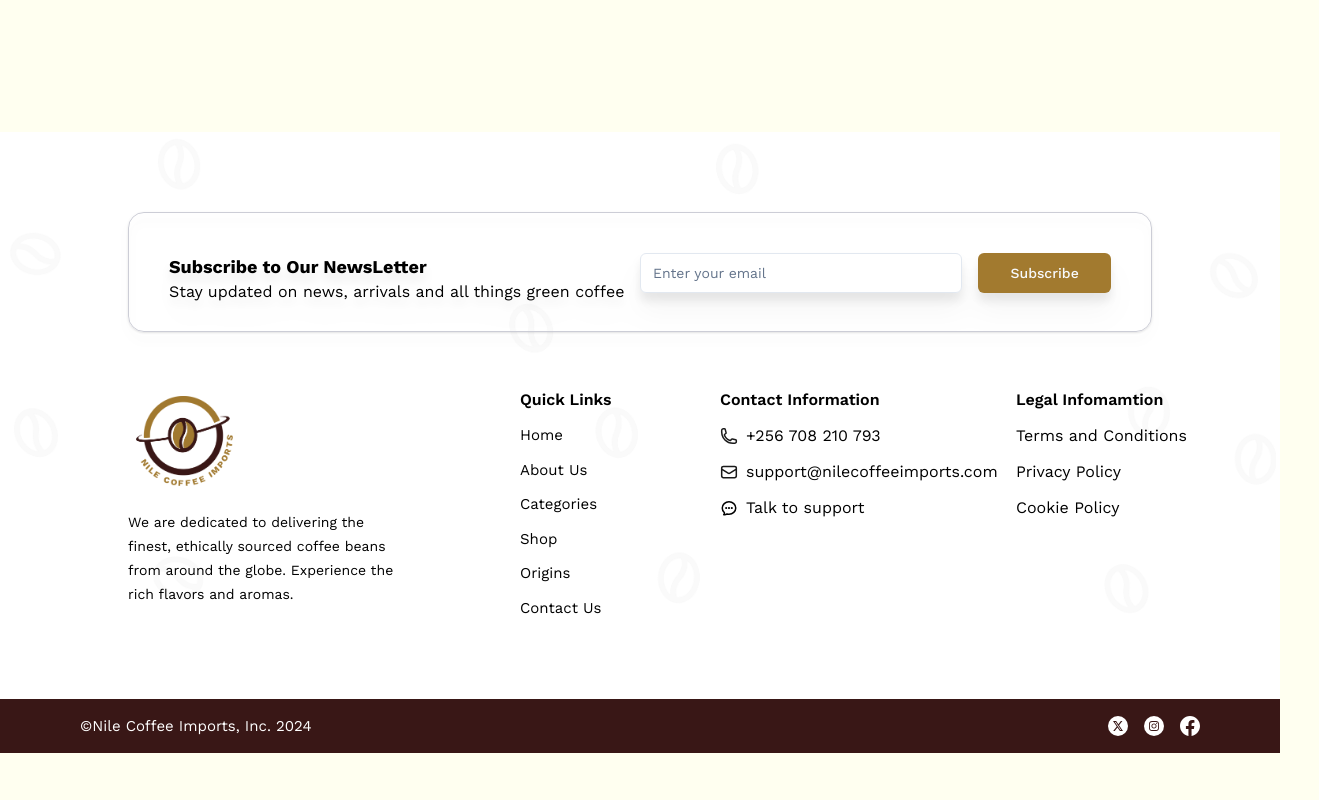
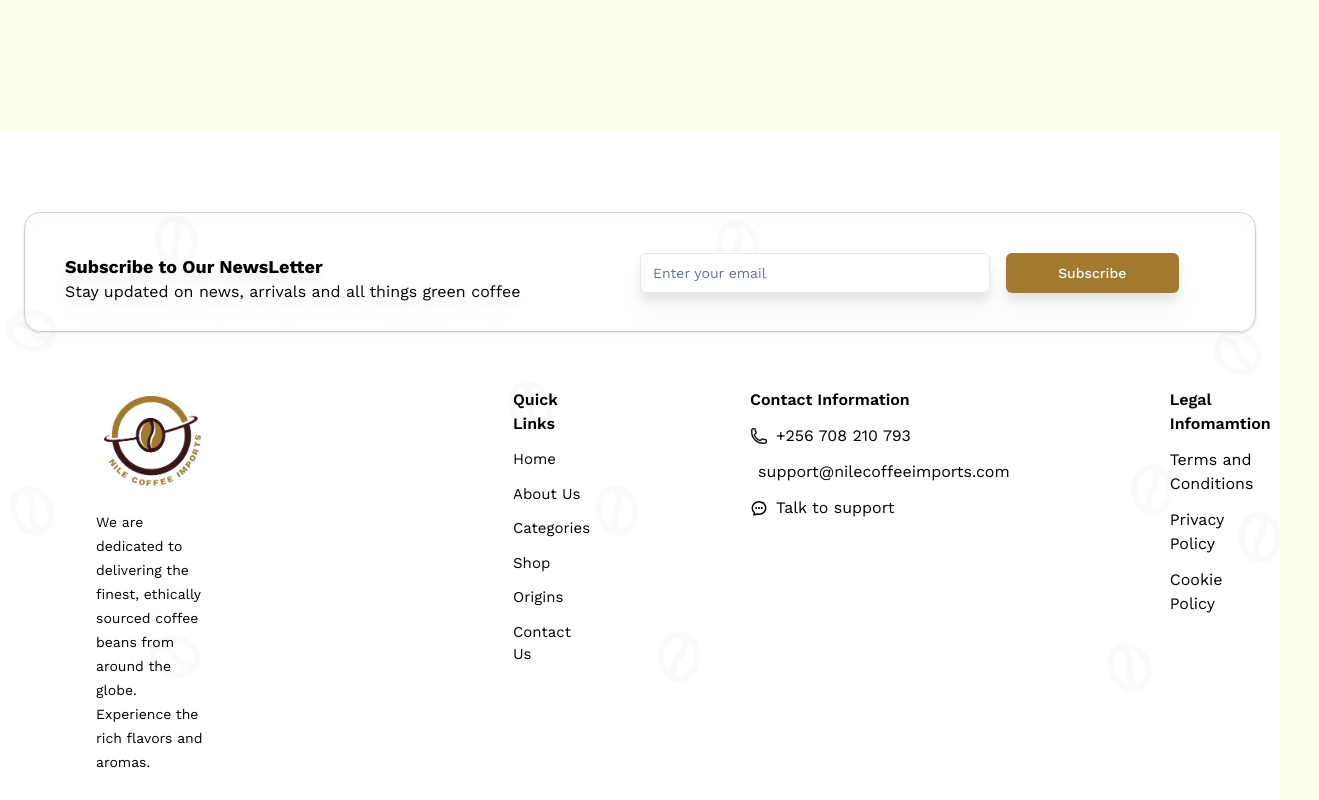
Before and after one commit to aetotechs/nci-client, a React (Vite) app: page /shop in a window 1280 px wide. Shown: the part 580-1380 px from the top of the page, 1319 px wide, since content can reach past the window. Before the commit the page ends 1333 px from the top, so only its background shows below. Built offline with nearby package versions, Linux system fonts and the light colour scheme.

Commit message:
Coffee Shop

```diff
--- a/src/components/Footer.tsx
+++ b/src/components/Footer.tsx
@@ -4,9 +4,9 @@
 
 function Footer() {
   return (
-    <div className="bottom-0 bg-white ">
-      <div className="bg-footer bg-contain bg-no-repeat bg-center bg-white/60 bg-blend-overlay mt-24 px-32 pt-20 mb-20">
-        <div className="grid grid-cols-2  p-10 rounded-2xl shadow drop-shadow-xl border h-[120px]">
+    <div className="bottom-0 bg-white mx-auto  ">
+      <div className="bg-footer bg-contain bg-no-repeat bg-center bg-white/60 bg-blend-overlay mt-24  pt-20 mb-20">
+        <div className="grid grid-cols-2  p-10 rounded-2xl shadow drop-shadow-xl border h-[120px] w-[1232px] mx-auto">
           <div>
             <h3 className="font-bold text-[18px]">Subscribe to Our NewsLetter</h3>
             <p>Stay updated on news, arrivals and all things green coffee</p>
@@ -15,8 +15,8 @@
             <SubscribeForm />
           </div>
         </div>
-        <div className="grid grid-cols-4 gap-40 mt-14">
-          <div className="flex flex-col w-[316px] pr-12 ">
+        <div className=" flex  gap-40 mt-14 ">
+          <div className="flex flex-col w-[316px] pr-12 pl-24 ">
             <div className="bg-brand bg-contain bg-center bg-no-repeat w-[113px] h-[90px] mt-2 mb-6"></div>
             <div className="font-normal text-sm leading-6">
               We are dedicated to delivering the finest, ethically sourced coffee beans from around
@@ -68,7 +68,7 @@
               Talk to support
             </div>
           </div>
-          <div className="flex flex-col gap-3 w-[174px]">
+          <div className="flex flex-col gap-3 w-[174px] pr-12">
             <h3 className="font-semibold text-base">Legal Infomamtion</h3>
             <Link to="/terms-and-conditions">Terms and Conditions</Link>
             <Link to="/privacy-policy">Privacy Policy</Link>
```
